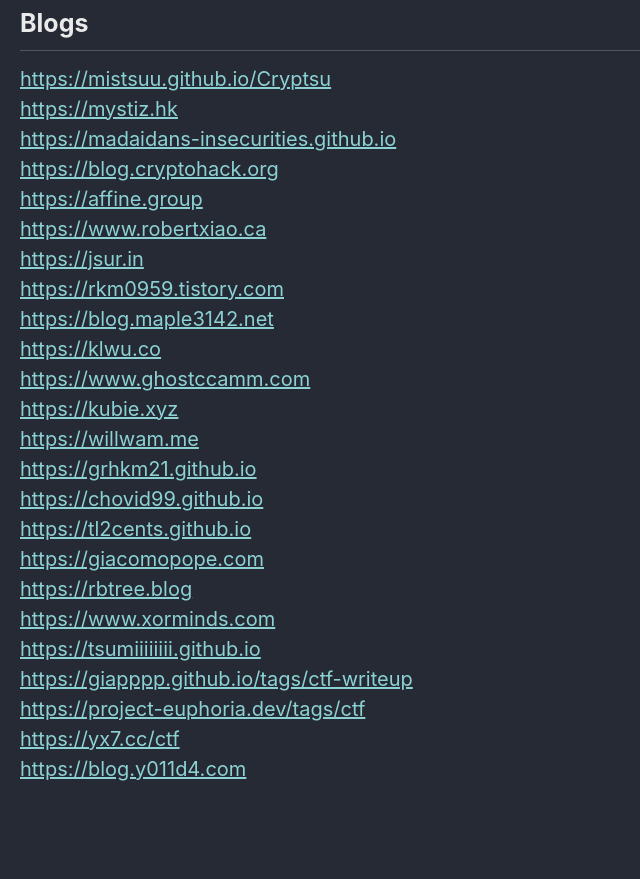
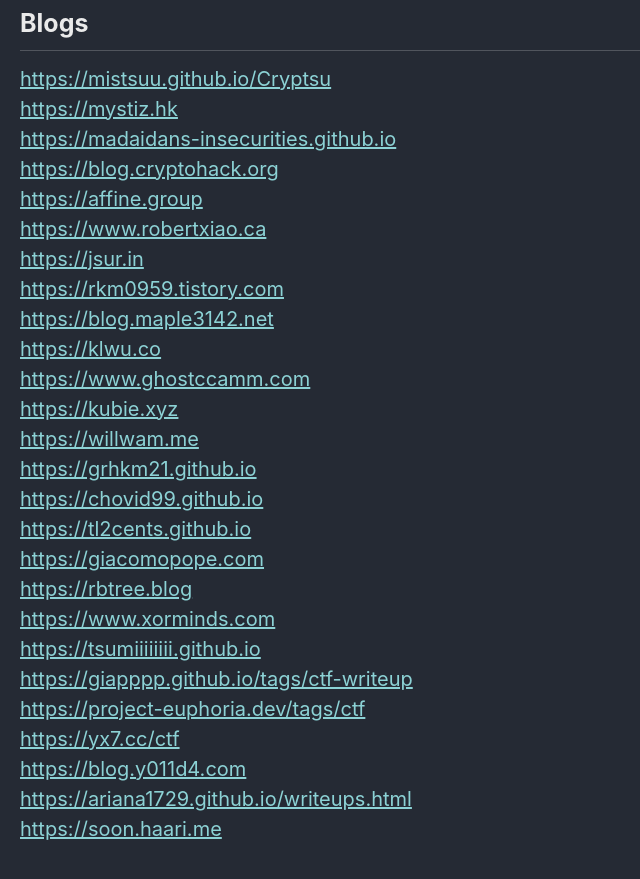
Before and after one commit to Connor-McCartney/Connor-McCartney.github.io, a Jekyll site: the page built from _pages/misc/resources.md, in a window 1280 px wide and 900 px high, scrolled down 2176 px. Shown: the top 879 px of the window, without its empty margins (0-640 px from the left). Built offline with Jekyll 4.4.1, drawn with Linux system fonts in a browser that asks for light colours; cached includes are drawn as plain includes; before the commit the page ends 3016 px from its top, so only the background shows below that.

Commit message:
Update resources.md

```diff
--- a/_pages/misc/resources.md
+++ b/_pages/misc/resources.md
@@ -92,3 +92,5 @@ Multithreading vs Multiprocessing <https://builtin.com/data-science/multithreadi
 <https://project-euphoria.dev/tags/ctf> <br>
 <https://yx7.cc/ctf> <br>
 <https://blog.y011d4.com> <br>
+<https://ariana1729.github.io/writeups.html> <br>
+<https://soon.haari.me> <br>
```
